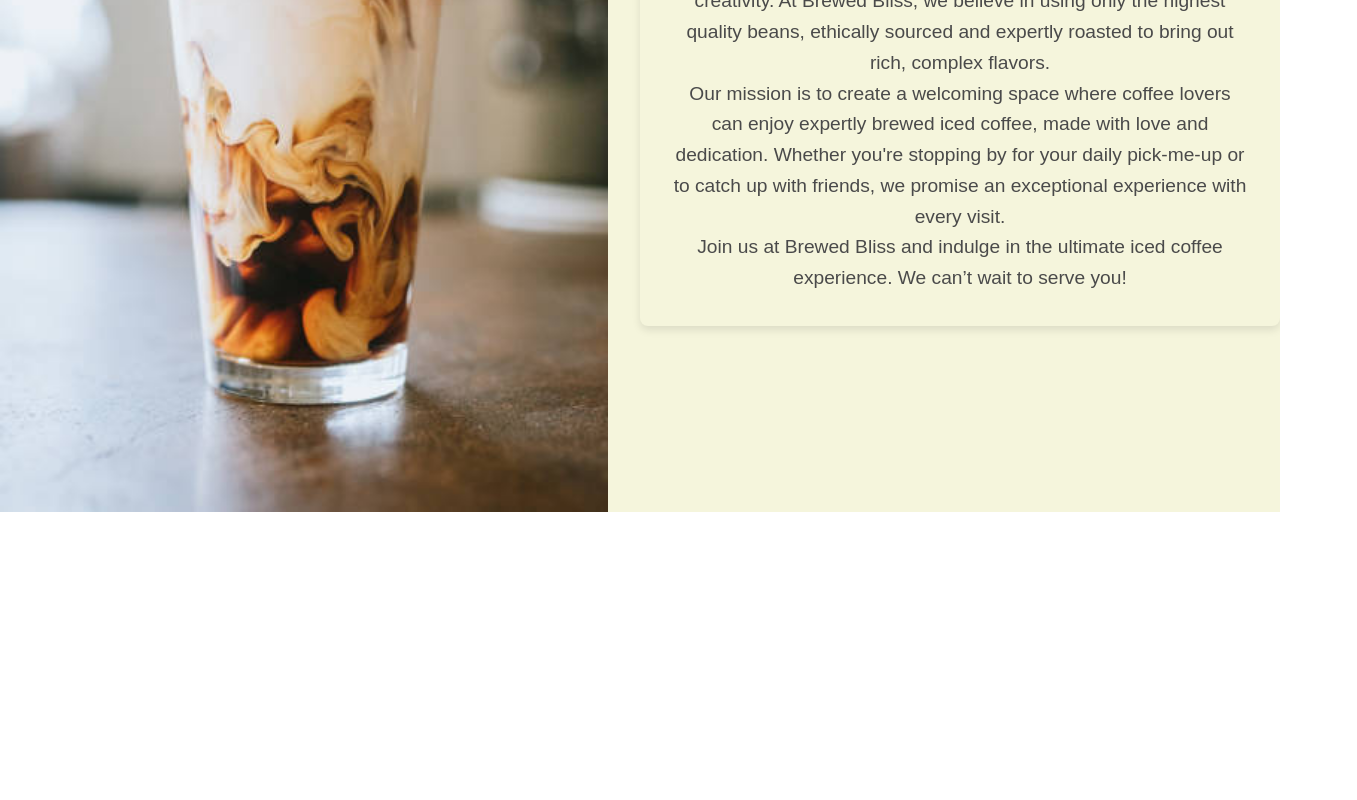
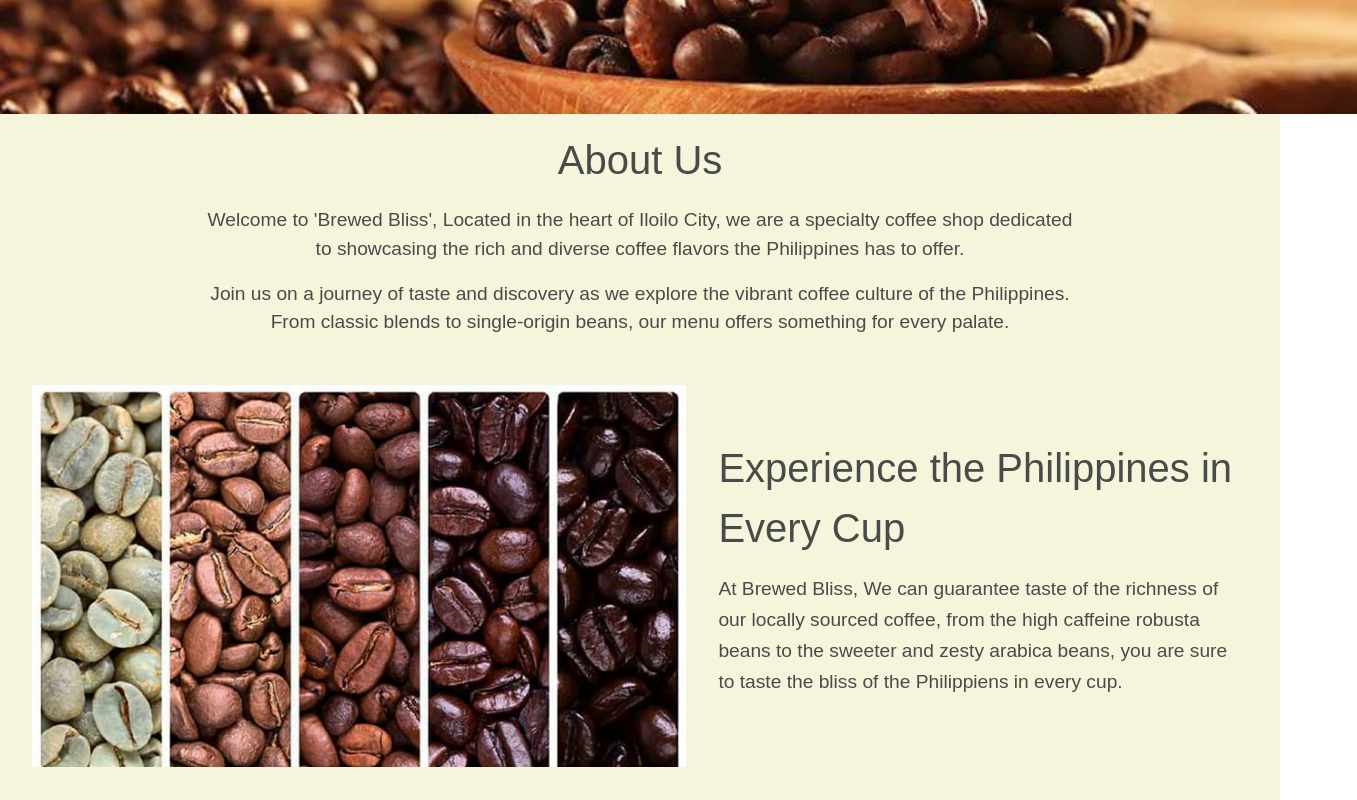
Before and after one commit to resolverkatla/coffee-shop, a Next.js app: page /About in a window 1280 px wide. Shown: the part 400-1200 px from the top of the page, 1357 px wide, since content can reach past the window. Before the commit the page ends 912 px from the top, so only its background shows below. Built offline with nearby package versions, Linux system fonts and the light colour scheme.

Commit message:
About Page Edit

```diff
--- a/app/About/page.tsx
+++ b/app/About/page.tsx
@@ -4,42 +4,57 @@
 const containerStyle: CSSProperties = {
   backgroundColor: '#f5f5dc', // Light brown background color
   color: '#4a4a4a', // Darker text color for contrast
+  boxSizing: 'border-box',
+  padding: '1rem',
+};
+
+const topImageStyle: CSSProperties = {
+  width: '110%', // Full width of the container
+  height: 'auto', // Auto height to maintain aspect ratio
+  overflow: 'hidden', // Hide any overflow
+  marginTop: '3rem', // Space above the top image
+  marginLeft:'-2rem',
+};
+
+const topImageElementStyle: CSSProperties = {
+  width: '100%',
+  height: '450px', // Fixed height for the top image
+  objectFit: 'cover', // Cover the container while maintaining aspect ratio
+};
+
+const aboutUsSectionStyle: CSSProperties = {
+  textAlign: 'center',
+  marginBottom: '2rem', // Space below the "About Us" section
+  marginTop: '1rem', // Space above the "About Us" section
+};
+
+const sectionStyle: CSSProperties = {
   display: 'flex',
-  flexDirection: 'row', // Horizontal layout
+  flexDirection: 'row',
   justifyContent: 'center',
   alignItems: 'center',
-  minHeight: '100vh', // Fullscreen height
-  boxSizing: 'border-box',
+  marginBottom: '2rem', // Space between sections
 };
 
-const imageStyle: CSSProperties = {
+const imageContainerStyle: CSSProperties = {
   flex: '1', // Allow image container to take available space
-  maxWidth: '50%', // Limit image container width to half of the container
-  height: '50%', // Full height of the container
-  marginRight: '2rem', // Space between image and text
+  maxWidth: '750px', // Limit image container width to slightly larger than text container
+  maxHeight: '450px', // Max height for the image container
   overflow: 'hidden', // Hide any overflow
+  margin: '1rem',
 };
 
 const imageElementStyle: CSSProperties = {
   width: '100%',
-  height: '100%', // Full height of the container
+  height: '100%', // Maintain full height of container
   objectFit: 'cover', // Cover the container while maintaining aspect ratio
 };
 
-const textBoxStyle: CSSProperties = {
-  backgroundColor: '#f5f5dc', // Same color as the page background
-  padding: '2rem',
-  marginRight: '2rem',
-  borderRadius: '8px', // Rounded corners
-  boxShadow: '0 4px 8px rgba(0, 0, 0, 0.1)', // Box shadow
-  maxWidth: '100%', // Full width of the text container
-  margin: '0 auto', // Center the box horizontally
-};
-
-const textContainerStyle: CSSProperties = {
-  flex: '2', // Allow text container to take more space
-  maxWidth: '50%', // Limit text container width to half of the container
-  textAlign: 'center' as const, // Center align text inside the box
+const textStyle: CSSProperties = {
+  flex: '1', // Allow text container to take available space
+  maxWidth: '45%', // Limit text container width to slightly smaller than image container
+  padding: '1rem',
+  textAlign: 'left', // Align text to the left
 };
 
 const headingStyle: CSSProperties = {
@@ -50,32 +65,63 @@
 const paragraphStyle: CSSProperties = {
   fontSize: '1.2rem',
   lineHeight: '1.6',
-  maxWidth: '100%', // Full width of the text container
-  margin: '0',
+  margin: '0 0 1rem 0', // Add bottom margin
 };
+const aboutUsParagraphStyle: CSSProperties = {
+  fontSize: '1.2rem',
+  maxWidth: '900px', // Limit the width of the text block
+  margin: '0 auto', // Center the text block horizontally
+  marginTop:'1rem',
+  padding: '0 1rem', // Add some padding on the sides
+}
 
 const About: FC = () => {
   return (
     <div style={containerStyle}>
-      <div style={imageStyle}>
+      <div style={topImageStyle}>
         <img
-          src="menu_pics/aboutcoffee.jpg"
-          alt="Description of image"
-          style={imageElementStyle}
+          src="images/Coffee Beans.jpg" // Add your full-width image URL here
+          alt="Top Banner Image"
+          style={topImageElementStyle}
         />
       </div>
-      <div style={textContainerStyle}>
-        <div style={textBoxStyle}>
-          <h1 style={headingStyle}>About Us</h1>
+      <div style={aboutUsSectionStyle}>
+        <h1 style={headingStyle}>About Us</h1>
+        <p style={aboutUsParagraphStyle}>
+          Welcome to 'Brewed Bliss', Located in the heart of Iloilo City, we are a specialty coffee shop dedicated to showcasing the rich and diverse coffee flavors the Philippines has to offer.
+        </p>
+        <p style={aboutUsParagraphStyle}>
+          Join us on a journey of taste and discovery as we explore the vibrant coffee culture of the Philippines. From classic blends to single-origin beans, our menu offers something for every palate.
+        </p>
+      </div>
+      <div style={sectionStyle}>
+        <div style={imageContainerStyle}>
+          <img
+            src="images/DiverseBeans.jpg"
+            alt="Description of image"
+            style={imageElementStyle}
+          />
+        </div>
+        <div style={textStyle}>
+          <h2 style={headingStyle}>Experience the Philippines in Every Cup</h2>
           <p style={paragraphStyle}>
-            Welcome to Brewed Bliss, your go-to destination for the finest iced coffee in town. Our journey began with a passion for delivering the perfect cup of iced coffee, crafted with care and a touch of creativity. At Brewed Bliss, we believe in using only the highest quality beans, ethically sourced and expertly roasted to bring out rich, complex flavors.
+            At Brewed Bliss, We can guarantee taste of the richness of our locally sourced coffee, from the high caffeine robusta beans to the sweeter and zesty arabica beans, you are sure to taste the bliss of the Philippiens in every cup.
           </p>
+        </div>
+      </div>
+      <div style={{ ...sectionStyle, flexDirection: 'row' }}>
+        <div style={textStyle}>
+          <h2 style={headingStyle}>The Team Behind it All</h2>
           <p style={paragraphStyle}>
-            Our mission is to create a welcoming space where coffee lovers can enjoy expertly brewed iced coffee, made with love and dedication. Whether you're stopping by for your daily pick-me-up or to catch up with friends, we promise an exceptional experience with every visit.
+            Mga gago lg kami nga asta lg sa stick nga kape. Mahal na ang iced coffee para saamon
           </p>
-          <p style={paragraphStyle}>
-            Join us at Brewed Bliss and indulge in the ultimate iced coffee experience. We can’t wait to serve you!
-          </p>
+        </div>
+        <div style={imageContainerStyle}>
+          <img
+            src="menu_pics/aboutcoffee.jpg"
+            alt="Description of image"
+            style={imageElementStyle}
+          />
         </div>
       </div>
     </div>
```
Also changed, not shown: public/images/Coffee Beans.jpg (added), public/images/DiverseBeans.jpg (added).
